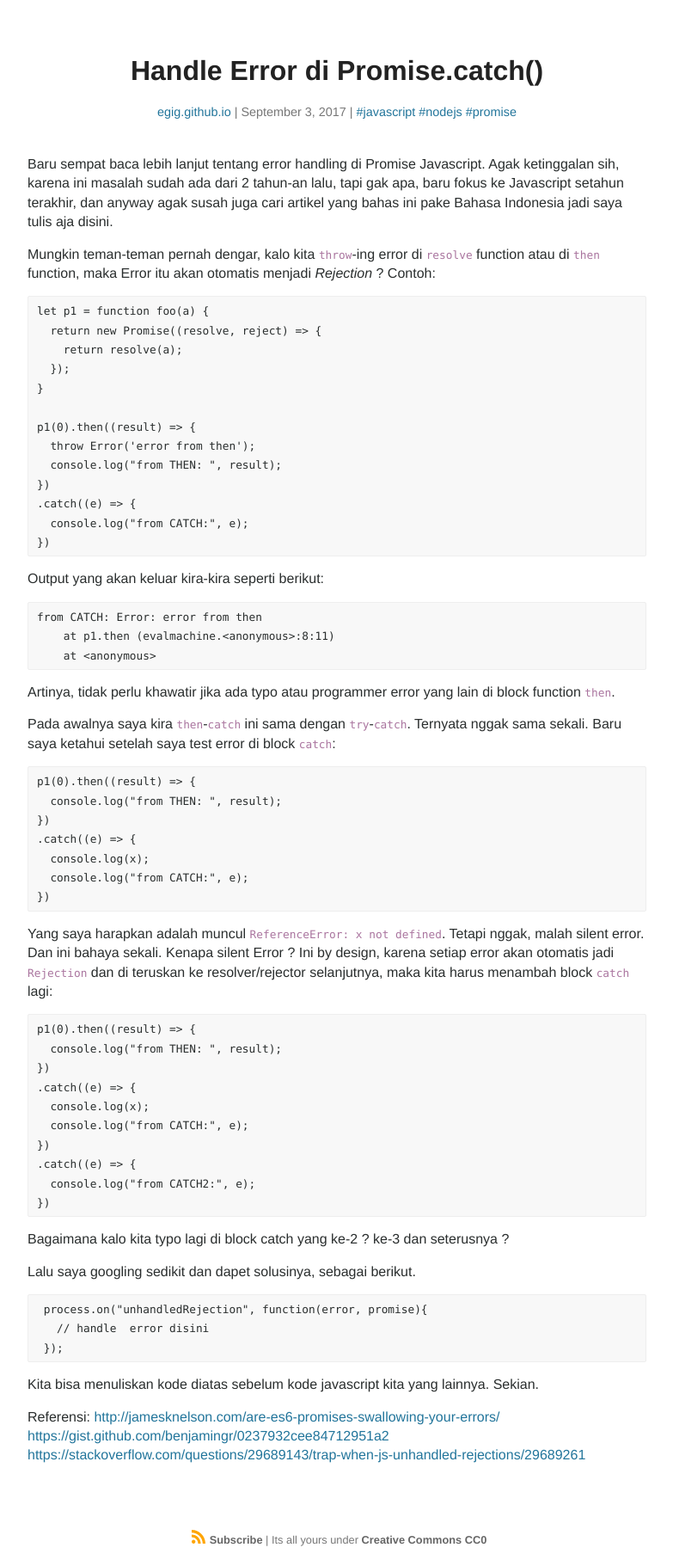
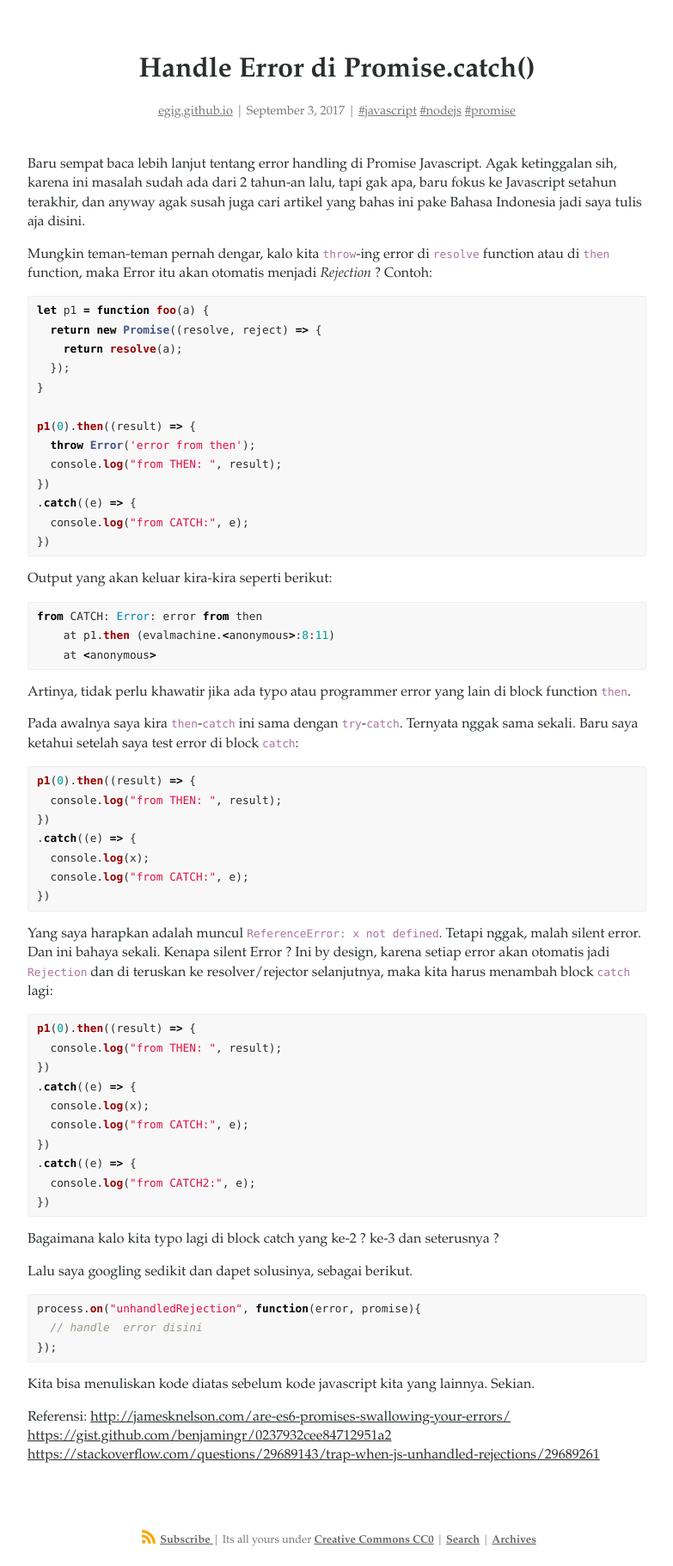
Before and after one commit to egig/egig.github.io, a Jekyll site: the page built from _posts/2017/_posts/2017-09-03-handle-error-di-promise-catch.md, in a window 1280 px wide. Shown: the whole page at 86% size, without its empty margins (248-1031 px from the left). Built offline with Jekyll 4.4.1, drawn with Linux system fonts in a browser that asks for light colours; comment, search, counter and statistics services are not loaded.

Commit message:
restyling

````diff
--- a/_layouts/default.html
+++ b/_layouts/default.html
@@ -33,6 +33,8 @@
               </svg><span>Subscribe</span>
             </a> |
             <span>Its all yours under <a href="https://creativecommons.org/publicdomain/zero/1.0/">Creative Commons CC0</a></span>
+            | <a href="/search">Search</a>
+            | <a href="/archives">Archives</a>
           <div>
         </footer>
       </div>
--- a/_layouts/page.html
+++ b/_layouts/page.html
@@ -2,6 +2,7 @@
 layout: default
 ---
 
+<h1 class="site-name">{{ site.title }}</h1>
 <article class="page">
 
   <h1>{{ page.title }}</h1>
--- a/_layouts/tagpage.html
+++ b/_layouts/tagpage.html
@@ -1,8 +1,7 @@
 ---
-layout: default
+layout: page
 ---
 <div class="post">
-<h1>Tag: {{ page.tag }}</h1>
 <ul>
 {% for post in site.tags[page.tag] %}
   <li><a href="{{ post.url }}">{{ post.title }}</a> ({{ post.date | date_to_string }})<br>
--- a/_posts/2017/_posts/2017-09-03-handle-error-di-promise-catch.md
+++ b/_posts/2017/_posts/2017-09-03-handle-error-di-promise-catch.md
@@ -21,31 +21,29 @@ Mungkin teman-teman pernah dengar, kalo kita `throw`-ing error di `resolve` func
 
 
 
+```js
+let p1 = function foo(a) {
+  return new Promise((resolve, reject) => {
+    return resolve(a);
+  });
+}
 
-    let p1 = function foo(a) {
-      return new Promise((resolve, reject) => {
-        return resolve(a);
-      });
-    }
-
-    p1(0).then((result) => {
-      throw Error('error from then');
-      console.log("from THEN: ", result);
-    })
-    .catch((e) => {
-      console.log("from CATCH:", e);
-    })
-
-
-
+p1(0).then((result) => {
+  throw Error('error from then');
+  console.log("from THEN: ", result);
+})
+.catch((e) => {
+  console.log("from CATCH:", e);
+})
+```
 
 Output yang akan keluar kira-kira seperti berikut:
 
-
-
-    from CATCH: Error: error from then
-        at p1.then (evalmachine.<anonymous>:8:11)
-        at <anonymous>
+```js
+from CATCH: Error: error from then
+    at p1.then (evalmachine.<anonymous>:8:11)
+    at <anonymous>
+```
 
 
 
@@ -54,36 +52,32 @@ Artinya, tidak perlu khawatir jika ada typo atau programmer error yang lain di b
 
 Pada awalnya saya kira `then`-`catch` ini sama dengan `try`-`catch`. Ternyata nggak sama sekali. Baru saya ketahui setelah saya test error di block `catch`:
 
-
-
-
-    p1(0).then((result) => {
-      console.log("from THEN: ", result);
-    })
-    .catch((e) => {
-      console.log(x);
-      console.log("from CATCH:", e);
-    })
-
-
-
+```js
+p1(0).then((result) => {
+  console.log("from THEN: ", result);
+})
+.catch((e) => {
+  console.log(x);
+  console.log("from CATCH:", e);
+})
+```
 
 Yang saya harapkan adalah muncul `ReferenceError: x not defined`. Tetapi nggak, malah silent error. Dan ini bahaya sekali. Kenapa silent Error ? Ini by design, karena setiap error akan otomatis jadi `Rejection` dan di teruskan ke resolver/rejector selanjutnya, maka kita harus menambah block `catch` lagi:
 
 
 
-
-    p1(0).then((result) => {
-      console.log("from THEN: ", result);
-    })
-    .catch((e) => {
-      console.log(x);
-      console.log("from CATCH:", e);
-    })
-    .catch((e) => {
-      console.log("from CATCH2:", e);
-    })
-
+```js
+p1(0).then((result) => {
+  console.log("from THEN: ", result);
+})
+.catch((e) => {
+  console.log(x);
+  console.log("from CATCH:", e);
+})
+.catch((e) => {
+  console.log("from CATCH2:", e);
+})
+```
 
 
 
@@ -94,12 +88,11 @@ Lalu saya googling sedikit dan dapet solusinya, sebagai berikut.
 
 
 
-     process.on("unhandledRejection", function(error, promise){
-       // handle  error disini
-     });
-
-
-
+```js
+process.on("unhandledRejection", function(error, promise){
+  // handle  error disini
+});
+```
 
 Kita bisa menuliskan kode diatas sebelum kode javascript kita yang lainnya. Sekian.
 
--- a/index.html
+++ b/index.html
@@ -1,8 +1,7 @@
 ---
-layout: default
+layout: page
 ---
 
-<h1 class="site-name">{{ site.title }}</h1>
 <div class="posts">
   {% for post in paginator.posts %}
     <article class="post">
--- a/search.html
+++ b/search.html
@@ -1,5 +1,5 @@
 ---
-layout: default
+layout: page
 title: Search
 permalink: /search.html
 ---
--- a/style.scss
+++ b/style.scss
@@ -20,8 +20,8 @@ html {
 
 body {
   background: $white;
-  font: 16px/1.4 $helveticaNeue;
-  color: #2a2e2e;
+  font: 16px/1.4 "Garamond";
+  color: $darkGray;
   height: 100%;
 }
 
@@ -34,7 +34,7 @@ body {
 
 h1, h2, h3, h4, h5, h6 {
   font-family: inherit;
-  color: $darkerGray;
+  color: $darkGray;
   font-weight: bold;
 
   //line-height: 1.7;
@@ -54,8 +54,8 @@ h1 {
 }
 
 a {
-  color: $blue;
-  text-decoration: none;
+  color: inherit;
+  text-decoration: underline;
 
   &:hover {
     text-decoration: underline;
````
